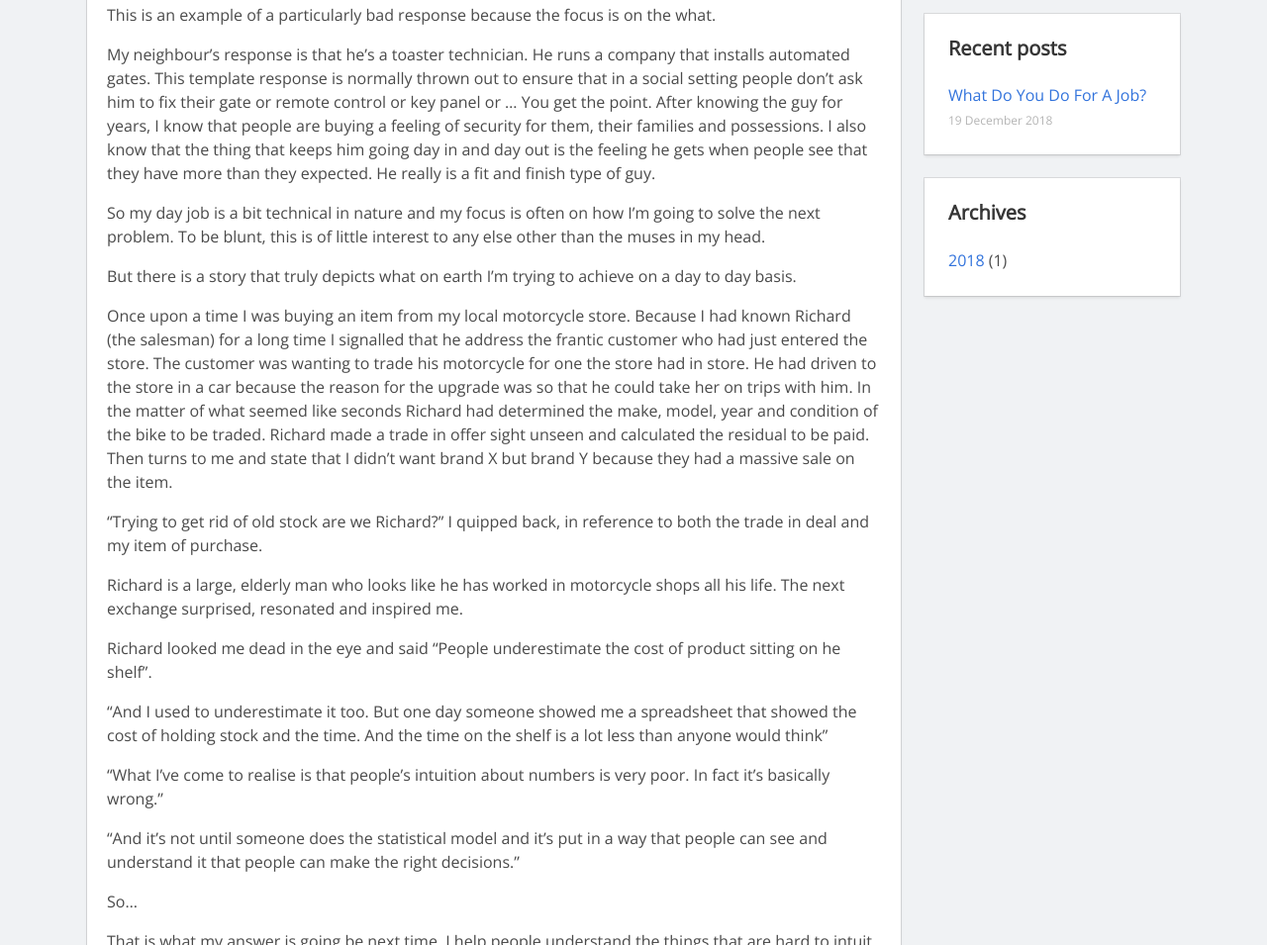
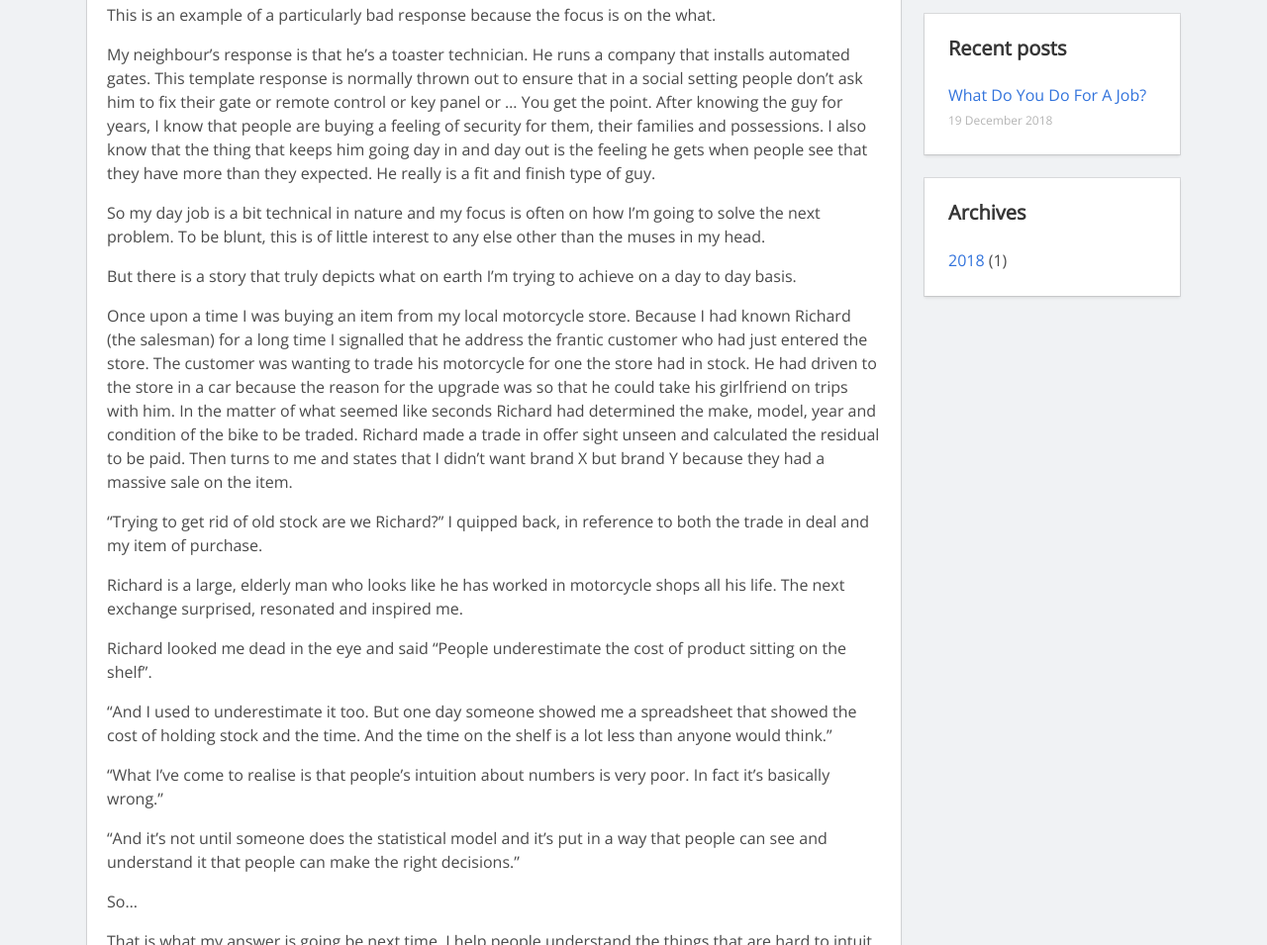
Before and after one commit to granthanham/granthanham.github.io, a plain HTML site: page 2018/whatdoyoudoforajob/index.html in a window 1280 px wide. Shown: the part 575-1530 px from the top of the page at 99% size. Drawn offline with nearby package versions, Linux system fonts and the light colour scheme.

Commit message:
Fix them typos

```diff
--- a/2018/whatdoyoudoforajob/index.html
+++ b/2018/whatdoyoudoforajob/index.html
@@ -59,15 +59,15 @@
 
 <p>But there is a story that truly depicts what on earth I&rsquo;m trying to achieve on a day to day basis.</p>
 
-<p>Once upon a time I was buying an item from my local motorcycle store. Because I had known Richard (the salesman) for a long time I signalled that he address the frantic customer who had just entered the store. The customer was wanting to trade his motorcycle for one the store had in store. He had driven to the store in a car because the reason for the upgrade was so that he could take her on trips with him. In the matter of what seemed like seconds Richard had determined the make, model, year and condition of the bike to be traded. Richard made a trade in offer sight unseen and calculated the residual to be paid. Then turns to me and state that I didn&rsquo;t want brand X but brand Y because they had a massive sale on the item.</p>
+<p>Once upon a time I was buying an item from my local motorcycle store. Because I had known Richard (the salesman) for a long time I signalled that he address the frantic customer who had just entered the store. The customer was wanting to trade his motorcycle for one the store had in stock. He had driven to the store in a car because the reason for the upgrade was so that he could take his girlfriend on trips with him. In the matter of what seemed like seconds Richard had determined the make, model, year and condition of the bike to be traded. Richard made a trade in offer sight unseen and calculated the residual to be paid. Then turns to me and states that I didn&rsquo;t want brand X but brand Y because they had a massive sale on the item.</p>
 
 <p>&ldquo;Trying to get rid of old stock are we Richard?&rdquo; I quipped back, in reference to both the trade in deal and my item of purchase.</p>
 
 <p>Richard is a large, elderly man who looks like he has worked in motorcycle shops all his life. The next exchange surprised, resonated and inspired me.</p>
 
-<p>Richard looked me dead in the eye and said &ldquo;People underestimate the cost of product sitting on he shelf&rdquo;.</p>
+<p>Richard looked me dead in the eye and said &ldquo;People underestimate the cost of product sitting on the shelf&rdquo;.</p>
 
-<p>&ldquo;And I used to underestimate it too. But one day someone showed me a spreadsheet that showed the cost of holding stock and the time. And the time on the shelf is a lot less than anyone would think&rdquo;</p>
+<p>&ldquo;And I used to underestimate it too. But one day someone showed me a spreadsheet that showed the cost of holding stock and the time. And the time on the shelf is a lot less than anyone would think.&rdquo;</p>
 
 <p>&ldquo;What I&rsquo;ve come to realise is that people&rsquo;s intuition about numbers is very poor. In fact it&rsquo;s basically wrong.&rdquo;</p>
 
```
